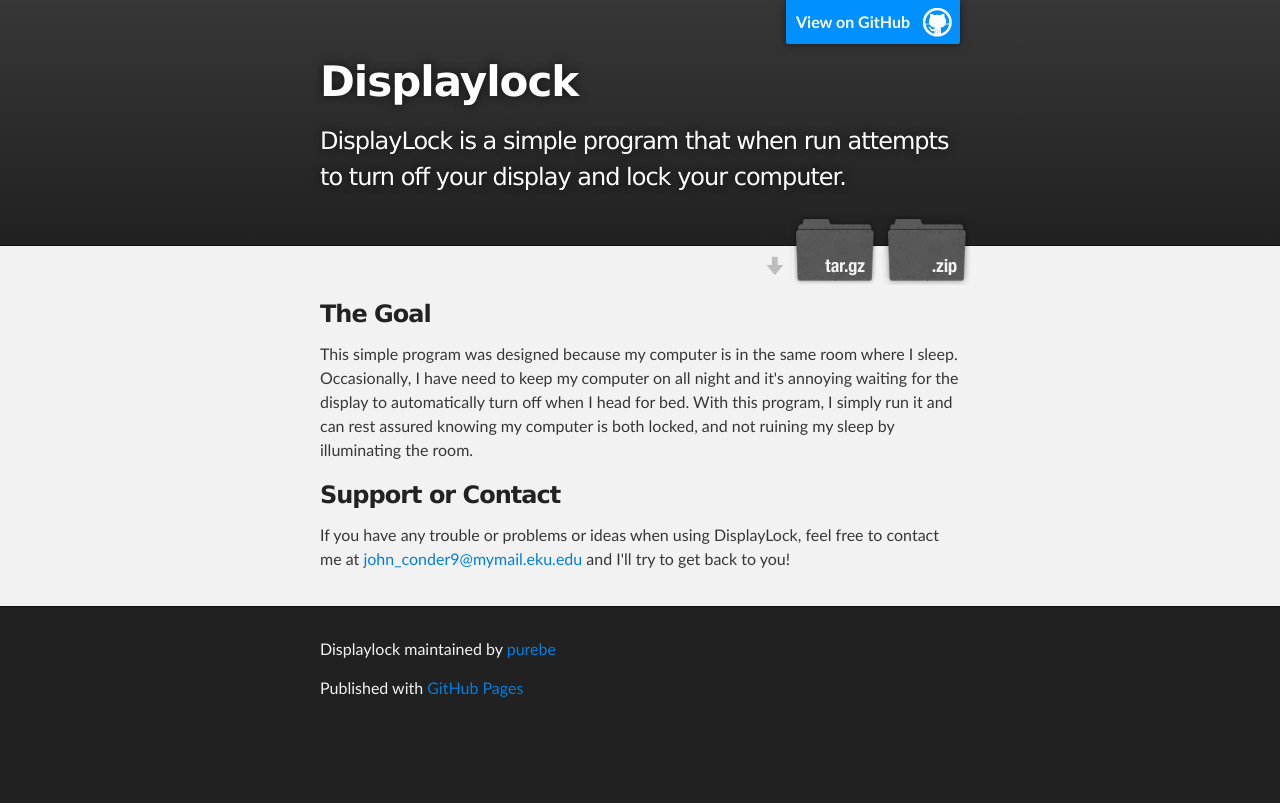
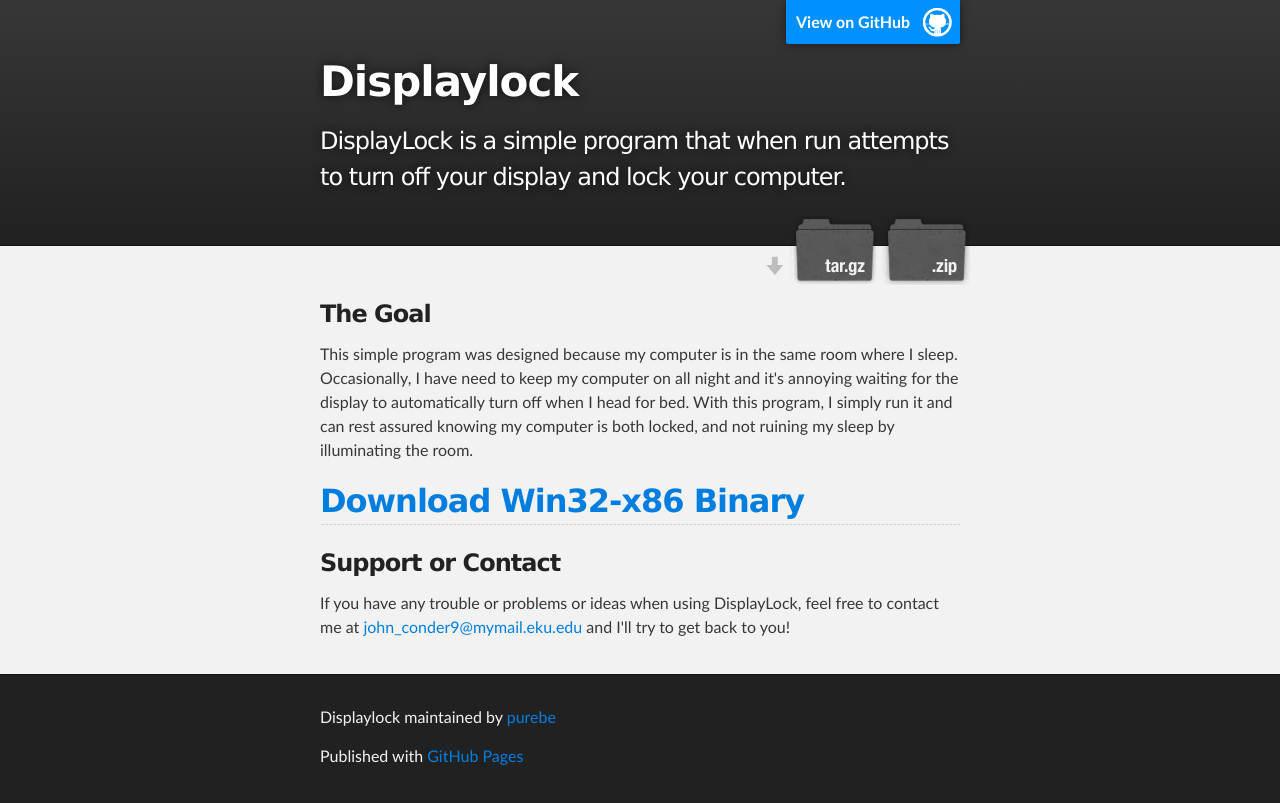
Before and after one commit to purebe/DisplayLock, a plain HTML site: page index.html in a window 1280 px wide. Drawn offline with Linux system fonts and the light colour scheme.

Commit message:
Update index.html

```diff
--- a/index.html
+++ b/index.html
@@ -35,6 +35,8 @@
 
 <p>This simple program was designed because my computer is in the same room where I sleep.  Occasionally, I have need to keep my computer on all night and it's annoying waiting for the display to automatically turn off when I head for bed.  With this program, I simply run it and can rest assured knowing my computer is both locked, and not ruining my sleep by illuminating the room.</p>
 
+<h2><a href="https://github.com/downloads/purebe/DisplayLock/DisplayLock.exe">Download Win32-x86 Binary</a></h2>
+
 <h3>Support or Contact</h3>
 
 <p>If you have any trouble or problems or ideas when using DisplayLock, feel free to contact me at <a href="mailto:john_conder9@mymail.eku.edu">john_conder9@mymail.eku.edu</a> and I'll try to get back to you!</p>
```
